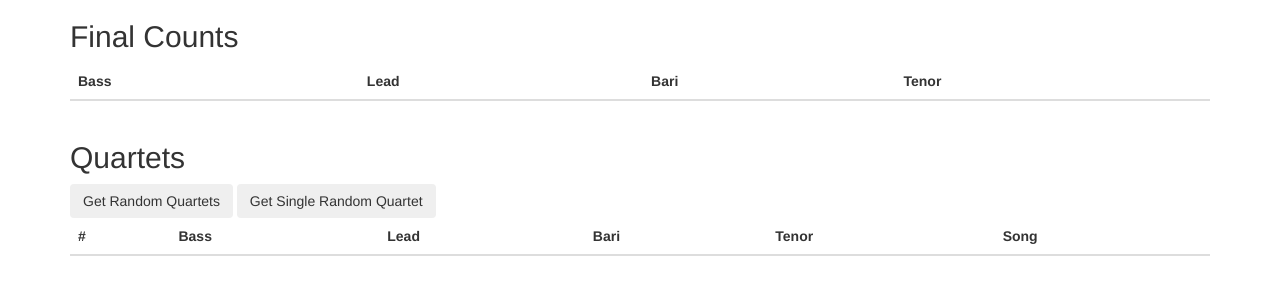
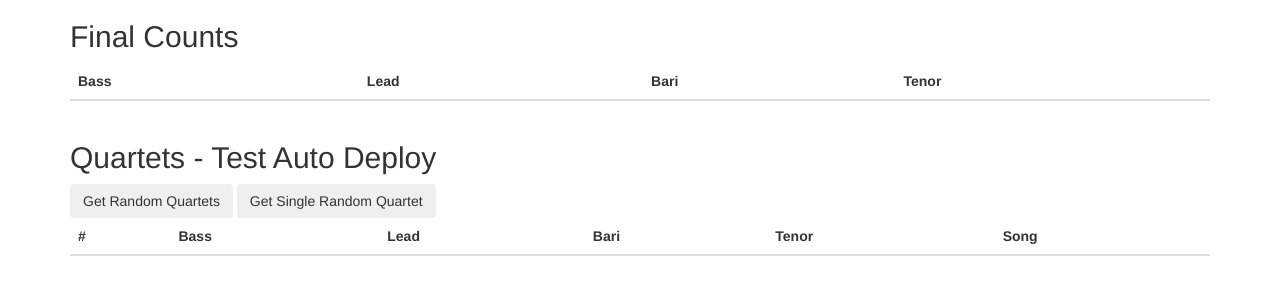
Before and after one commit to cepster/QuartetRandomizer, a website: page public/index.html in a window 1280 px wide. Drawn offline with nearby package versions, Linux system fonts and the light colour scheme; no server answers.

Commit message:
Testing auto-deploy

```diff
--- a/public/index.html
+++ b/public/index.html
@@ -26,7 +26,7 @@
           </table>
       </div>
     <div class="container">
-        <h2>Quartets</h2>
+        <h2>Quartets - Test Auto Deploy</h2>
         <button id="randomize" class="btn">Get Random Quartets</button>
         <button id="randomizeSingle" class="btn">Get Single Random Quartet</button>
         <table class="table">
```
